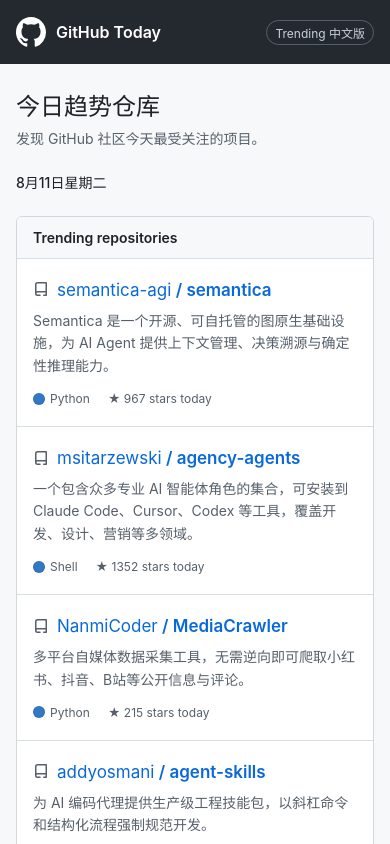
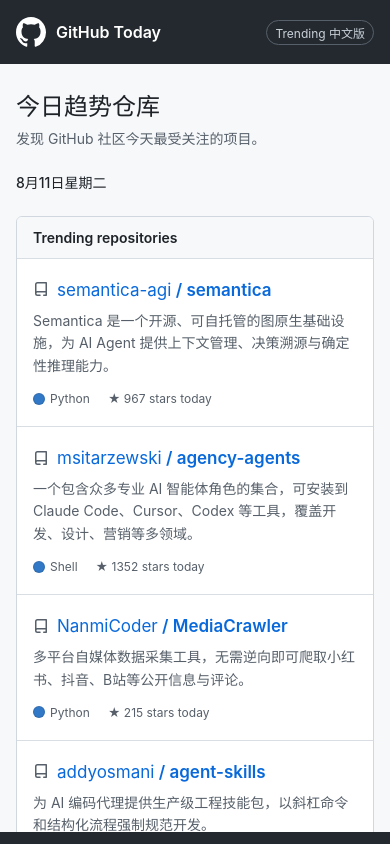
Before and after one commit to YQX14583/github-today, a Next.js app: page / in a window 390 px wide. Shown: the top 844 px of the page. Built offline with nearby package versions, Linux system fonts and the light colour scheme.

Commit message:
add fixed mobile app chrome

```diff
--- a/app/globals.css
+++ b/app/globals.css
@@ -77,6 +77,27 @@
 .article-content img { display: none; }
 
 @media (max-width: 640px) {
+  body {
+    padding-top: calc(64px + env(safe-area-inset-top));
+  }
+  body::after {
+    content: "";
+    position: fixed;
+    z-index: 100;
+    right: 0;
+    bottom: 0;
+    left: 0;
+    height: calc(12px + env(safe-area-inset-bottom));
+    background: #24292f;
+    pointer-events: none;
+  }
+  .site-nav {
+    position: fixed;
+    z-index: 100;
+    top: 0;
+    right: 0;
+    left: 0;
+  }
   .nav-inner, .feed, .article-page { width: min(100% - 32px, 1012px); }
   .feed { padding-top: 28px; }
   .feed-header { align-items: flex-start; flex-direction: column; }
```
